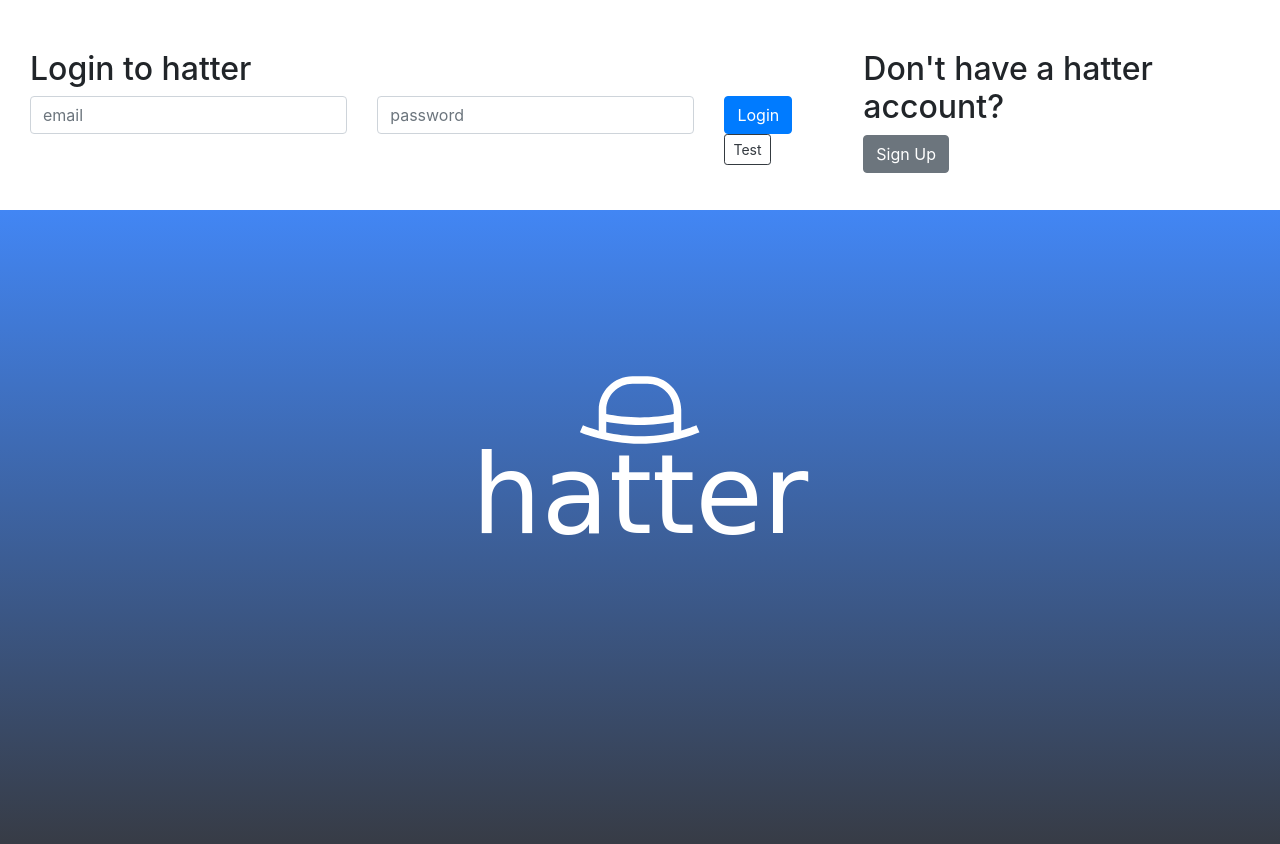
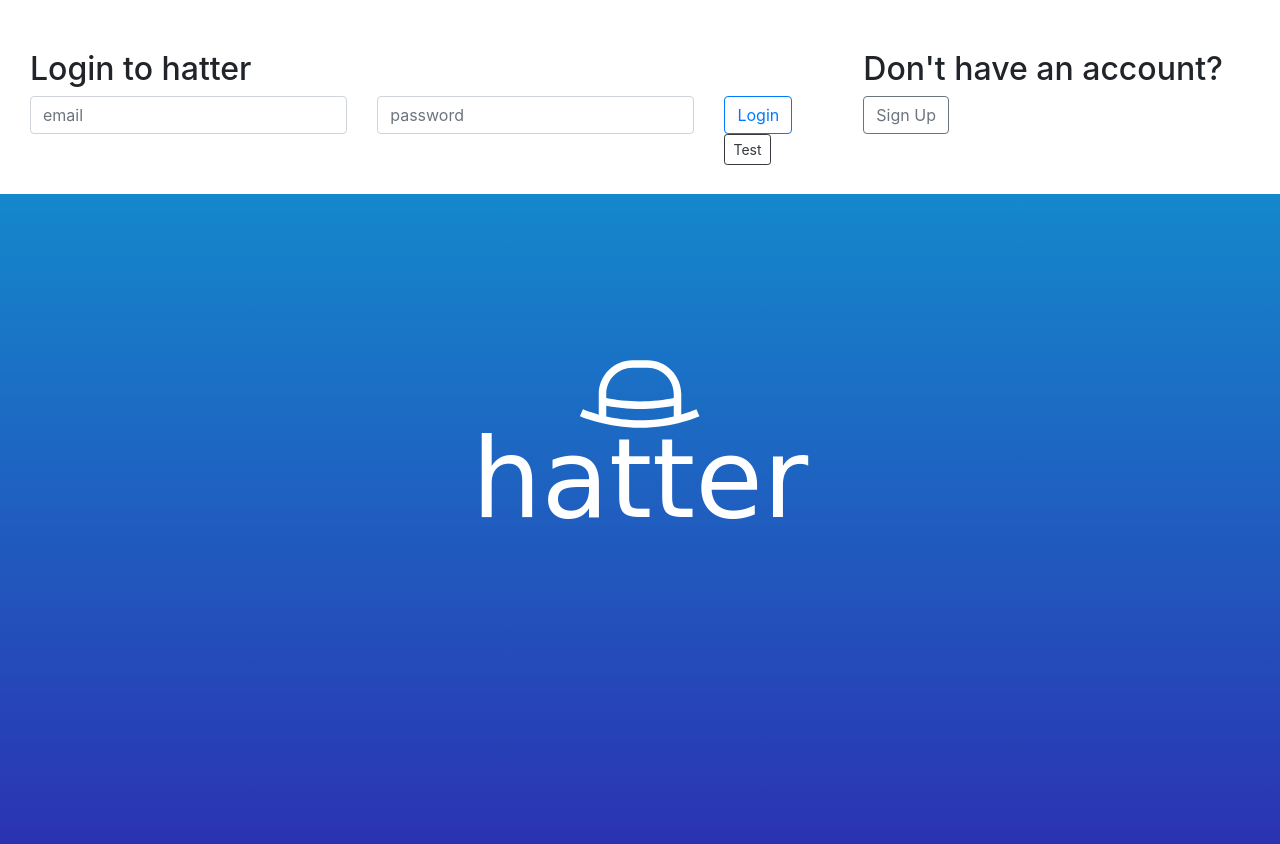
Before and after one commit to startanant/hatter, a website: page public/index.html in a window 1280 px wide. Drawn offline with nearby package versions, Linux system fonts and the light colour scheme; a web font is replaced by a local one.

Commit message:
styling revisions

```diff
--- a/public/css/style.css
+++ b/public/css/style.css
@@ -3,15 +3,16 @@ h1 {
 }
 
 #loginHeader {
-    height: 20vh;
+    height: 18vh;
 }
 
 #welcome {
     width: 100%;
     text-align: center;
-    height: 80vh;
+    height: 82vh;
     background-image: linear-gradient(#000046, #1cb5e0);
     background-image: linear-gradient(#4286f4, #373b44);
+    background-image: linear-gradient(#1488cc, #2b32b2);
     padding: 0px;
     padding-top: 140px;
 }
@@ -163,8 +164,6 @@ h1 {
     font-family: 'Baloo Thambi 2', cursive;
 }
 
-
-
 .metrics {
     /* min-height: 100px; */
     margin: 20px 20px 10px 20px;
--- a/public/index.html
+++ b/public/index.html
@@ -58,7 +58,7 @@
                                 <input type="password" class="form-control" id="loginPassword" placeholder="password">
                             </div>
                             <div class="login-container col-lg-2 col-sm-12">
-                                <button id='loginBtn' type="submit" class="btn btn-primary">Login</button>
+                                <button id='loginBtn' type="submit" class="btn btn-outline-primary">Login</button>
                                 <!-- FOR UI TESTING -->
                                 <button id='testBtn' type="submit" class="btn btn-outline-dark btn-sm">Test</button>
                                 <!-- FOR UI TESTING ^^^^^^ -->
@@ -67,10 +67,10 @@
                     </form>
                 </div>
                 <div class="signupContainer col-lg-4 col-sm-12">
-                    <h2>Don't have a hatter account?</h2>
+                    <h2>Don't have an account?</h2>
                 <!-- <button id="signupBtn" type="submit" class="btn btn-secondary">Sign Up</button> -->
                     <div class="signupBtnContainer">
-                        <a href="signup.html" class="btn btn-secondary" role="button">Sign Up</a>
+                        <a href="signup.html" class="btn btn-outline-secondary" role="button">Sign Up</a>
                     </div>
                 </div>
             </div>
```
